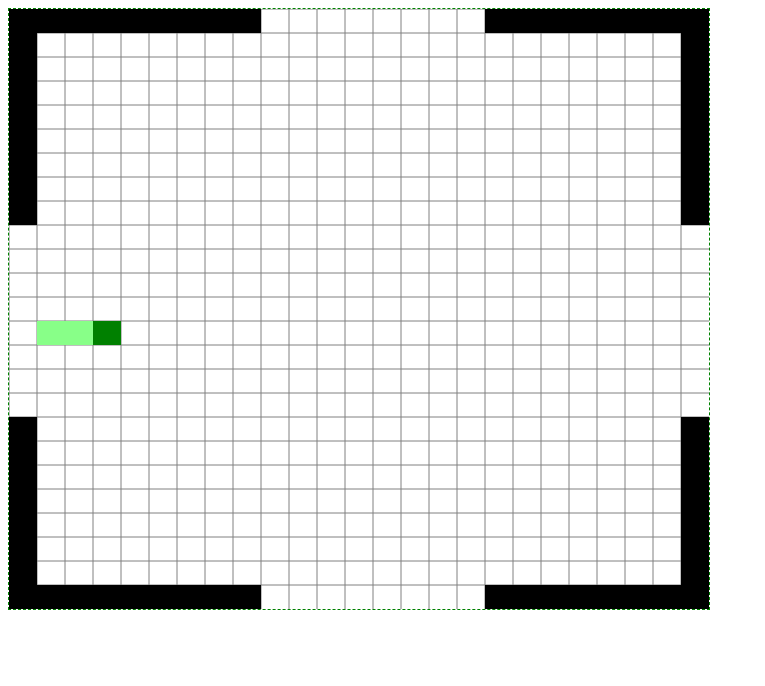
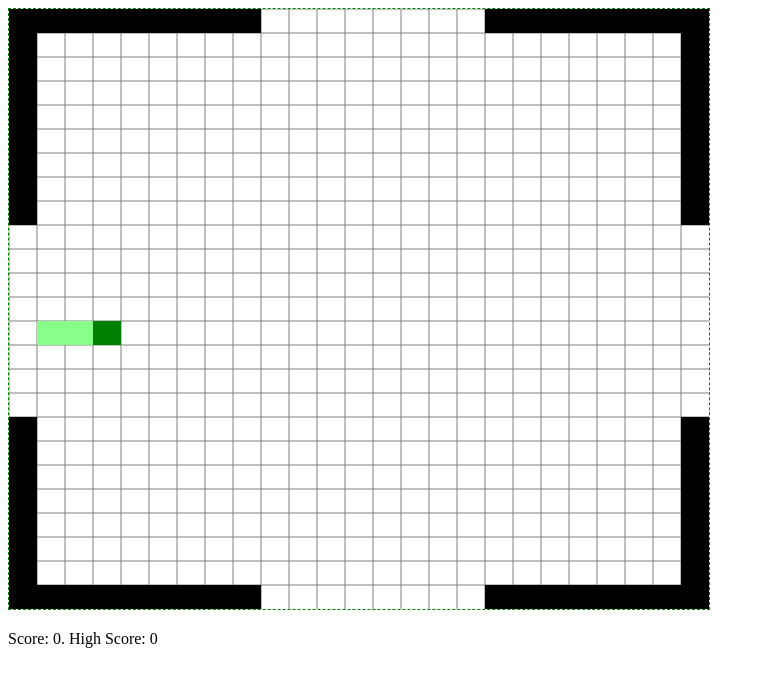
Before and after one commit to portsoc/snake, a plain HTML site: page canvassnake.html in a window 1280 px wide. Shown: the whole page, without its empty margins (0-765 px from the left). Drawn offline with Linux system fonts and the light colour scheme.

Commit message:
high scores for canvas

```diff
--- a/canvassnake.html
+++ b/canvassnake.html
@@ -7,6 +7,7 @@
 </style>
 
 <canvas id=canvas1 width=700 height=600></canvas>
+<p>Score: <span id=score></span>. High Score: <span id=hscore></span></p>
 
 <script>
   'use strict';
@@ -35,6 +36,8 @@
   let direction;
   let dead;
 
+  let score;
+
   let snakeDelay;
   const snake = [];
 
@@ -42,6 +45,7 @@
     worldsetup(true);
     repaint();
     setupListeners();
+    window.hscore.textContent = localStorage.getItem('hscore') || 0;
   }
 
   function setupListeners() {
@@ -82,6 +86,9 @@
     }
 
     dead = startDead;
+
+    score = 0;
+    updateScores();
 
     snakeDelay = 200;
 
@@ -209,6 +216,8 @@
       } else {
         snakeDelay--;
         placePellet();
+        score++;
+        updateScores();
       }
     }
 
@@ -230,6 +239,14 @@
 
   }
 
+  function updateScores() {
+    window.score.textContent = score;
+    if (!localStorage.hscore || localStorage.hscore < score) {
+      localStorage.hscore = score;
+      window.hscore.textContent = score;
+    }
+  }
+
   init();
 
 
```
